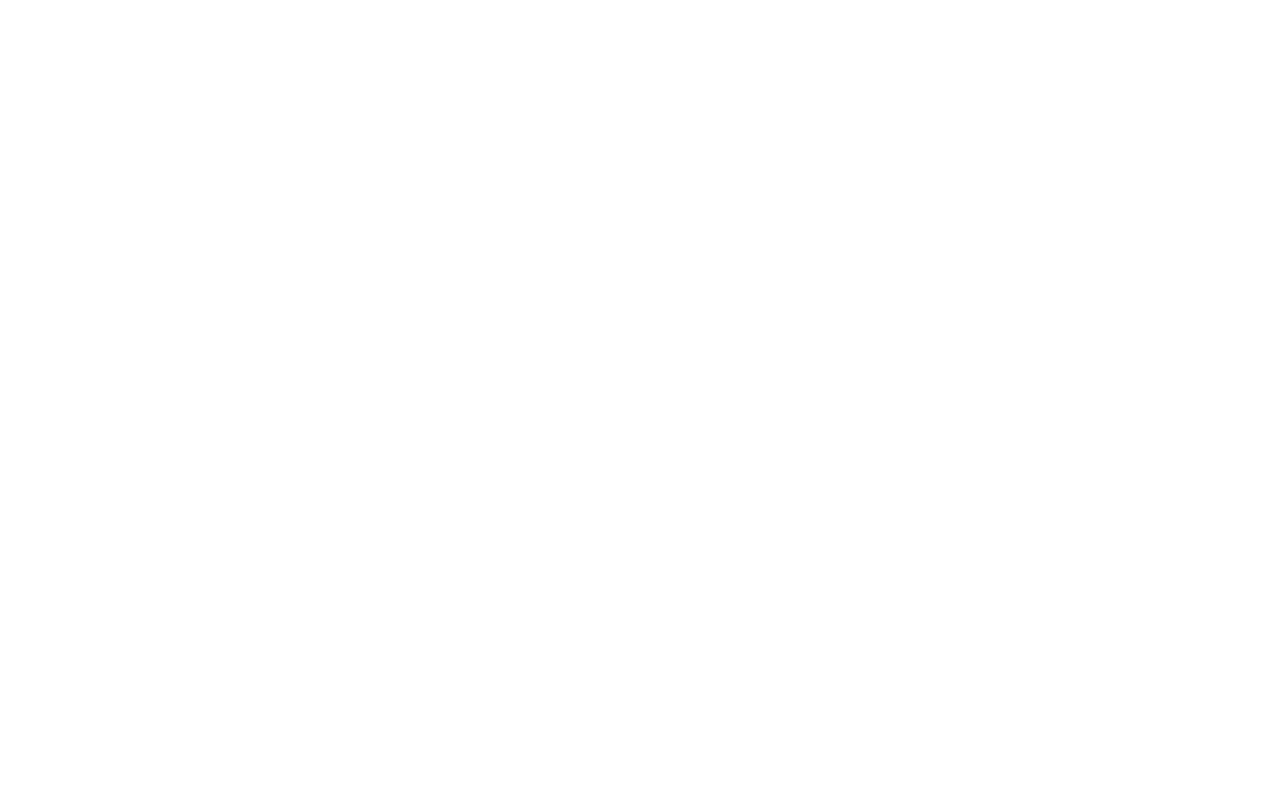
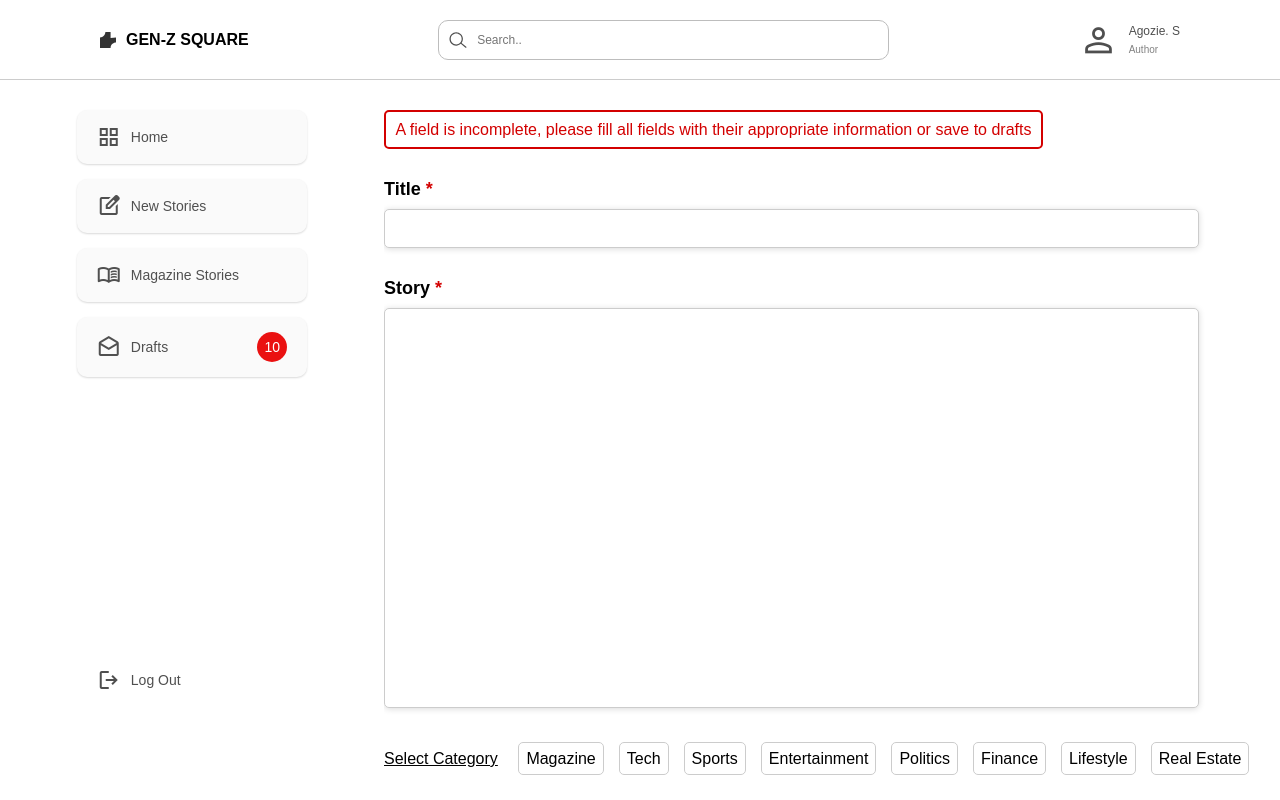
Before and after one commit to LegendaryBen/Genz-admin, a React (Vite) app: page /authors/upload-magazine-story in a window 1280 px wide. Before the commit this address had no page. Built offline with nearby package versions, Linux system fonts and the light colour scheme; a web font is replaced by a local one.

Commit message:
added the added the upload magazine story component

```diff
--- a/src/App.jsx
+++ b/src/App.jsx
@@ -8,6 +8,7 @@ const Stories = lazy(()=> import('./Pages/Stories'))
 const Magazine = lazy(()=> import('./Pages/Magazine'))
 const Draft = lazy(()=> import('./Pages/Drafts'))
 const Upload_story = lazy(()=> import('./Pages/Upload_Story'))
+const Upload_magazine_story = lazy(()=> import('./Pages/Upload_magazine_story'))
 
 function App() {
 
@@ -41,6 +42,11 @@ function App() {
               <Upload_story/>
             </Suspense>}
             />
+            <Route path='upload-magazine-story' element={
+            <Suspense fallback='loading..'>
+              <Upload_magazine_story/>
+            </Suspense>}
+            />
          </Route>
       </Routes>
     </BrowserRouter>
--- a/src/Pages/Magazine.jsx
+++ b/src/Pages/Magazine.jsx
@@ -6,7 +6,7 @@ const Magazine = (props) => {
     return (
         <>
             <div className="uploads">
-                <Link className="upload-btn">
+                <Link className="upload-btn" to='/authors/upload-magazine-story'>
                     <span class="material-symbols-outlined">add</span>
                     <div>Upload New Story</div>
                 </Link>
--- a/src/Pages/Stories.jsx
+++ b/src/Pages/Stories.jsx
@@ -6,7 +6,7 @@ const Stories = (props) => {
     return (
         <>
             <div className="uploads">
-                <Link className="upload-btn">
+                <Link className="upload-btn" to='/authors/upload-story'>
                     <span class="material-symbols-outlined">add</span>
                     <div>Upload New Story</div>
                 </Link>
--- /dev/null
+++ b/src/Pages/Upload_magazine_story.jsx
@@ -0,0 +1,30 @@
+import React from 'react'
+import Upload_warn from '../Components/Upload-warn'
+import Title from '../Components/Title'
+import Story from '../Components/Story'
+import Categories from '../Components/Categories'
+import Upload_Section from '../Components/Upload_Section'
+import Submit_Section from '../Components/Submit_Section'
+import Modal from '../Components/Modal'
+
+
+
+
+
+const Upload_magazine_story = (props) => {
+    return (
+        <>
+            <Upload_warn/>
+            <Title title="Title"/>
+            <Story/>
+            <Categories/>
+            <Upload_Section/>
+            <Title title="Image Source"/>
+            <Title title="Story By"/>
+            <Submit_Section />
+            {/* <Modal/> */}
+        </>
+    )
+}
+
+export default Upload_magazine_story
```
